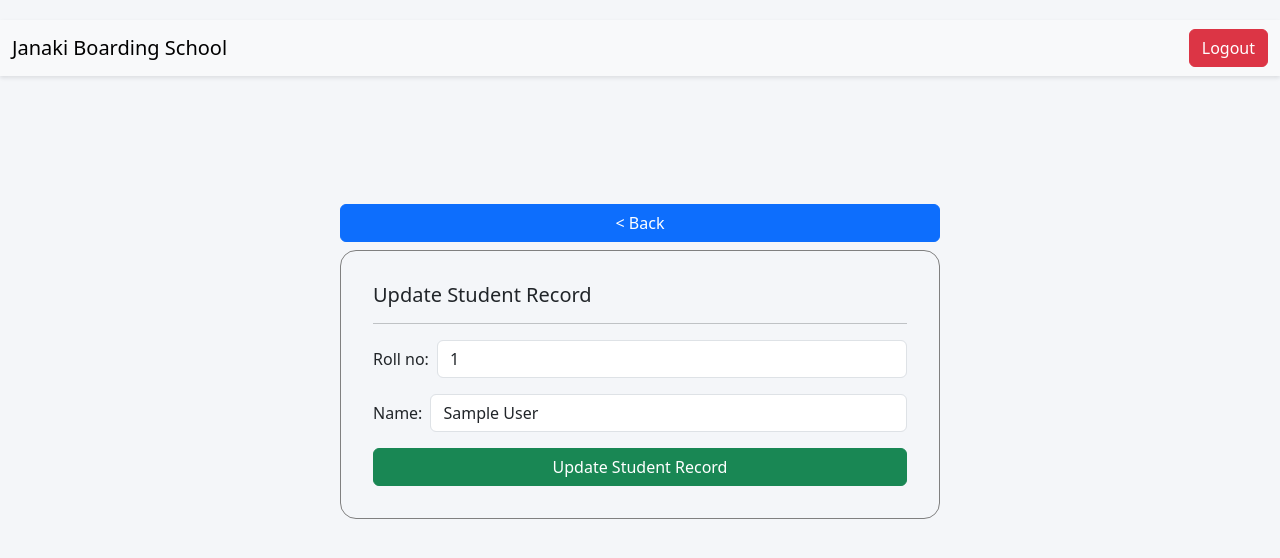
After one commit to prakashtaz0091/result_system, a Django app: page /student/update/1/ in a window 1280 px wide. The commit adds this page. Shown: the top 558 px of the page. Run offline with Django 5.2, Linux system fonts and the light colour scheme; tables that the repository leaves empty hold one stand-in row (values such as "Sample post").

Commit message:
student CRUD

```diff
--- /dev/null
+++ b/main/forms.py
@@ -0,0 +1,14 @@
+from django.forms import ModelForm
+from .models import Student
+from django import forms
+
+
+
+class StudentForm(ModelForm):
+    class Meta:
+        model = Student
+        fields = ['roll_no', 'name']
+        widgets = {
+            'roll_no': forms.TextInput(attrs={'class': 'form-control '}),
+            'name': forms.TextInput(attrs={'class': 'form-control'}),
+        }
--- a/main/models.py
+++ b/main/models.py
@@ -17,7 +17,7 @@ class Grade(models.Model):
 
 class Student(models.Model):
     name = models.CharField(max_length=50)
-    roll_no = models.IntegerField()
+    roll_no = models.IntegerField(unique=True)
     grade = models.ForeignKey(Grade, on_delete=models.CASCADE, related_name="students")
 
     def __str__(self):
--- /dev/null
+++ b/main/templates/main/base.html
@@ -0,0 +1,50 @@
+<!-- myapp/templates/home.html -->
+<!DOCTYPE html>
+<html lang="en">
+  <head>
+    <meta charset="UTF-8" />
+    <meta http-equiv="X-UA-Compatible" content="IE=edge" />
+    <meta name="viewport" content="width=device-width, initial-scale=1.0" />
+    <title>
+      {% block title %}
+
+      {% endblock %}
+    </title>
+    <link href="https://cdn.jsdelivr.net/npm/bootstrap@5.3.0/dist/css/bootstrap.min.css" rel="stylesheet" />
+    <style>
+      body {
+        background-color: #f4f6f9;
+        padding-top: 20px;
+      }
+      .navbar {
+        box-shadow: 0 2px 4px rgba(0, 0, 0, 0.1);
+      }
+    </style>
+
+    {% block extra_css %}
+
+    {% endblock %}
+  </head>
+  <body>
+    <nav class="navbar navbar-expand-lg navbar-light bg-light">
+      <div class="container-fluid">
+        <a class="navbar-brand" href="#">Janaki Boarding School</a>
+        <ul class="navbar-nav ms-auto">
+          <li class="nav-item">
+            <!-- Add this form where you want to place the logout button -->
+            <form action="{% url 'logout' %}" method="post">
+              {% csrf_token %}
+              <button class="btn btn-danger" type="submit">Logout</button>
+            </form>
+          </li>
+        </ul>
+      </div>
+    </nav>
+
+    {% block main_content %}
+
+    {% endblock %}
+
+    <script src="https://cdn.jsdelivr.net/npm/bootstrap@5.3.0/dist/js/bootstrap.bundle.min.js"></script>
+  </body>
+</html>
--- /dev/null
+++ b/main/templates/main/student_update.html
@@ -0,0 +1,47 @@
+{% extends 'main/base.html' %}
+
+{% block title %}
+  Update Student
+{% endblock %}
+
+{% block extra_css %}
+  <style>
+    .form-wrapper {
+      max-width: 600px;
+      margin: auto;
+      margin-top: 10%;
+    }
+    .student_update_form {
+      border: 1px solid gray;
+      border-radius: 1rem;
+      padding: 2rem;
+    }
+  </style>
+{% endblock %}
+
+{% block main_content %}
+  <div class="form-wrapper d-flex flex-column gap-2">
+    <a href="{% url 'home' %}" class="btn btn-primary">&lt; Back</a>
+    <form action="" method="post" class="student_update_form">
+      {% csrf_token %}
+      <h5>Update Student Record</h5>
+      <hr />
+      <div class="mb-3 d-flex align-items-center gap-2">
+        {% comment %} <label for="student_roll_no" class="col-form-label">Roll No:</label> {% endcomment %}
+        {{ form.roll_no.label_tag }}
+        <div class="flex-grow-1">
+          {{ form.roll_no }}
+
+          {% comment %} <input autofocus type="number" class="form-control" id="student_roll_no" name="student_roll_no" /> {% endcomment %}
+        </div>
+      </div>
+      <div class="text-danger">{{ form.roll_no.errors }}</div>
+      <div class="mb-3 d-flex align-items-center gap-2">
+        {{ form.name.label_tag }}
+
+        <div class="flex-grow-1">{{ form.name }}</div>
+      </div>
+      <button class="btn btn-success w-100">Update Student Record</button>
+    </form>
+  </div>
+{% endblock %}
--- a/main/urls.py
+++ b/main/urls.py
@@ -4,5 +4,9 @@ from . import views
 urlpatterns = [
     path('', views.home, name='home'),
     path('school-admin/', views.admin_view, name='admin_view'),
+
     path('add_students/', views.add_students, name='add_students'),
+    path('student/update/<int:pk>/', views.StudentUpdateView.as_view(), name='student_update'),
+    path('student/delete/<int:pk>/', views.StudentDeleteView.as_view(), name='student_delete'),
+
 ]
--- a/main/views.py
+++ b/main/views.py
@@ -1,6 +1,9 @@
 from django.shortcuts import render, redirect
 from django.contrib.auth.decorators import login_required
 from .models import Student
+from django.views.generic.edit import UpdateView, DeleteView
+from django.urls import reverse_lazy
+from .import forms
 
 
 @login_required
@@ -14,12 +17,22 @@ def home(request):
 
 
 
+
+
+
+
+
+
+@login_required
 def add_students(request):
+    """
+    view to add students
+    """
 
     if request.method == 'POST':
         form_data = request.POST
         roll_no = form_data['student_roll_no']
-        name = form_data['student_name']
+        name = form_data['student_name'].title()
 
         Student.objects.create(roll_no=roll_no, name=name, grade=request.user.class_teacher)
 
@@ -30,7 +43,7 @@ def add_students(request):
     class_name = request.user.class_teacher
 
     if class_name is not None:
-        students = Student.objects.filter(grade=class_name)
+        students = Student.objects.filter(grade=class_name).order_by('roll_no')
         context = {
             'class': class_name,
             'students': students
@@ -42,3 +55,17 @@ def add_students(request):
         }
 
     return render(request, 'main/add_students.html', context)
+
+
+
+class StudentUpdateView(UpdateView):
+    model = Student
+    form_class = forms.StudentForm
+    template_name = 'main/student_update.html'
+    success_url = reverse_lazy('add_students')  # Redirect URL after successful update.
+
+
+class StudentDeleteView(DeleteView):
+    model = Student
+    template_name = 'main/student_confirm_delete.html'
+    success_url = reverse_lazy('add_students')  # Redirect URL after successful deletion.
```
Also changed, not shown: main/templates/main/add_students.html (+21 -66 lines), main/templates/main/home.html (+11 -35 lines), main/templates/main/student_confirm_delete.html (added, +24 -0 lines), main/migrations/0002_alter_student_roll_no.py (added).
